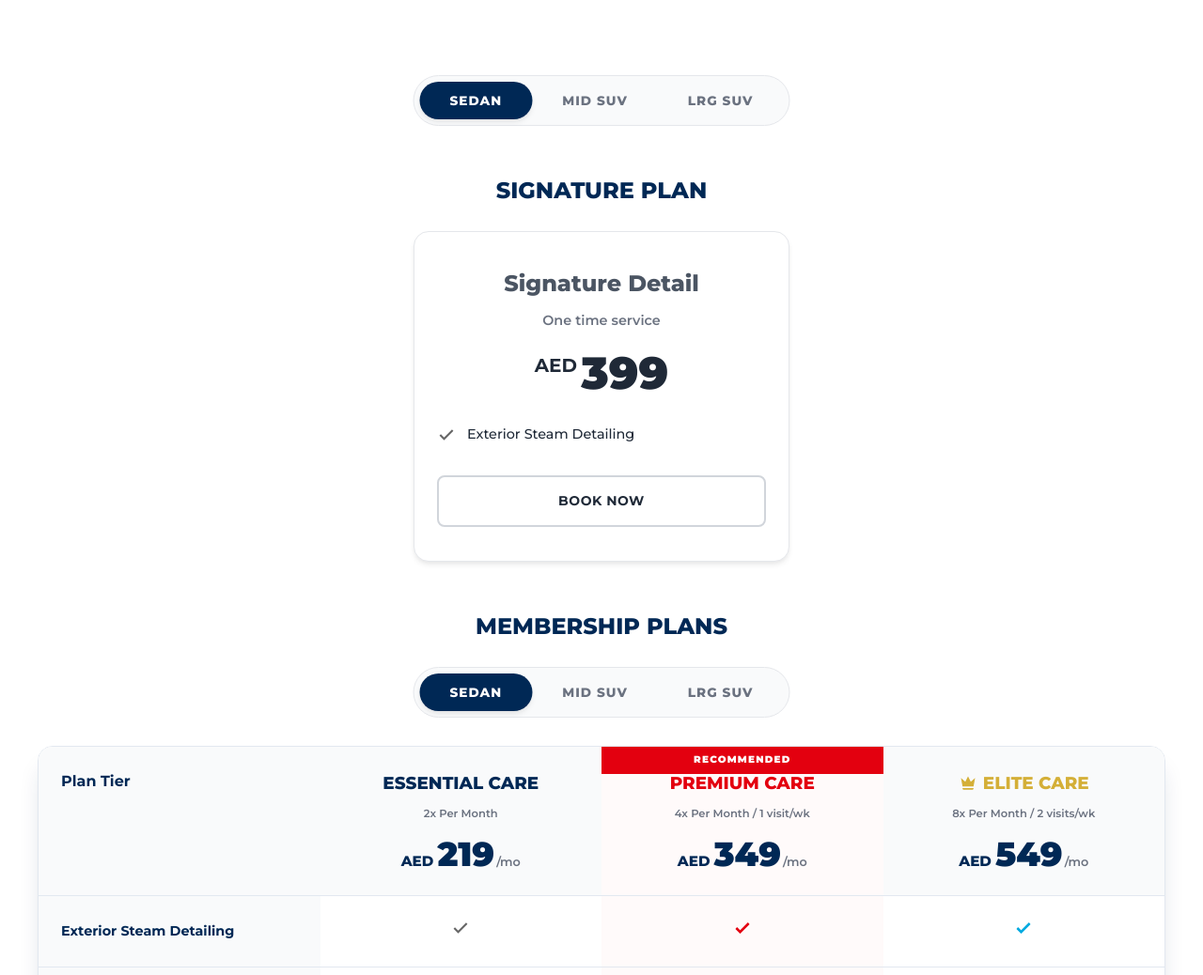
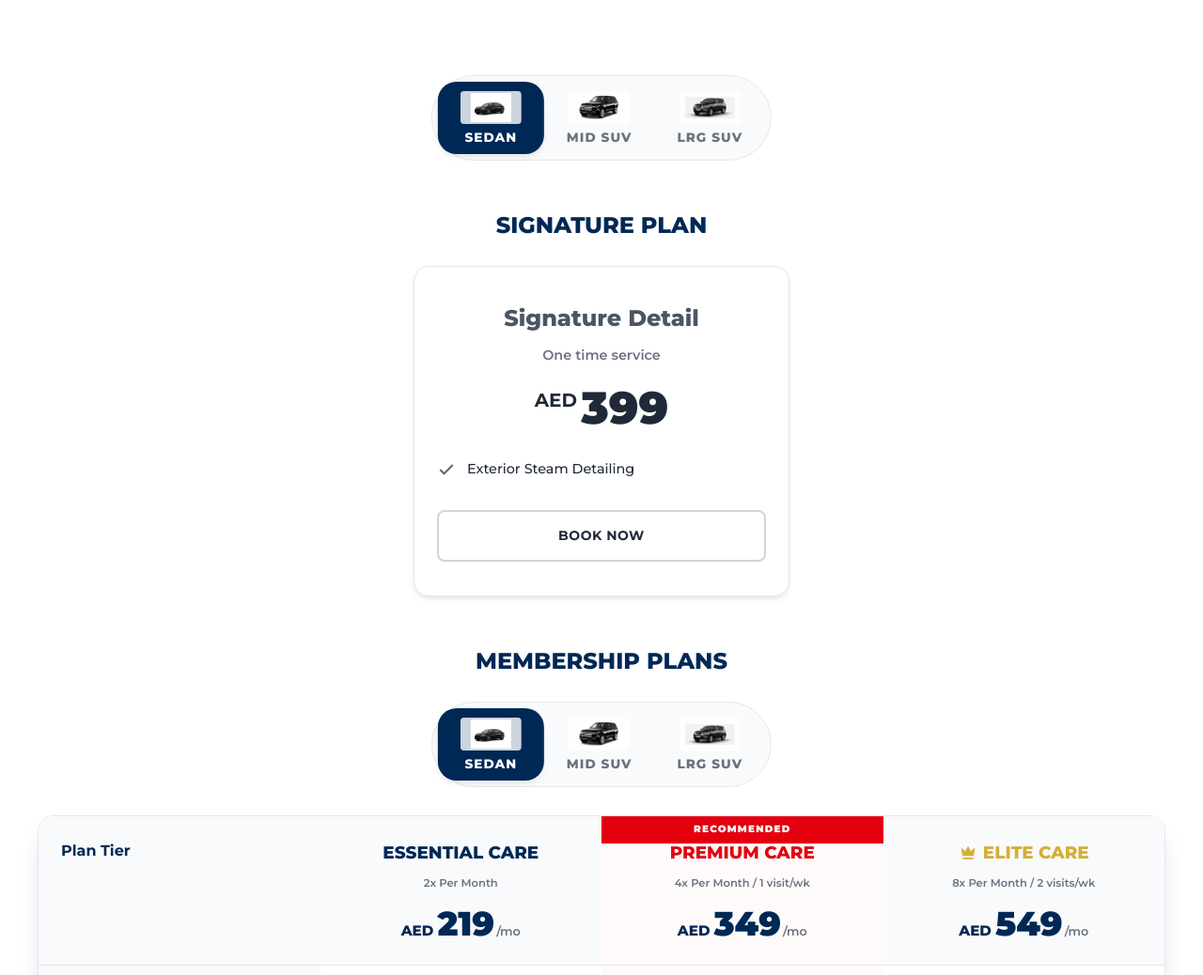
Before and after one commit to kilicacrv/washnroll, a plain HTML site: page index.html in a window 1280 px wide. Shown: the part 820-1858 px from the top of the page at 94% size. Drawn offline with Linux system fonts and the light colour scheme.

Commit message:
Add car images as icons to vehicle selection tabs

```diff
--- a/index.html
+++ b/index.html
@@ -135,13 +135,16 @@
       <!-- Vehicle Size Toggle (Tabs) -->
       <div class="pricing-tabs" role="tablist">
         <button class="tab-btn active" id="tab-sedan" role="tab" aria-selected="true" aria-controls="pricing-view" data-vehicle="sedan">
-          SEDAN
+          <img src="sedan.png" alt="Sedan" class="tab-icon">
+          <span>SEDAN</span>
         </button>
         <button class="tab-btn" id="tab-midsuv" role="tab" aria-selected="false" aria-controls="pricing-view" data-vehicle="midsuv">
-          MID SUV
+          <img src="midsuv.png" alt="Mid SUV" class="tab-icon">
+          <span>MID SUV</span>
         </button>
         <button class="tab-btn" id="tab-lrgsuv" role="tab" aria-selected="false" aria-controls="pricing-view" data-vehicle="lrgsuv">
-          LRG SUV
+          <img src="lrgsuv.png" alt="Large SUV" class="tab-icon">
+          <span>LRG SUV</span>
         </button>
       </div>
 
@@ -175,13 +178,16 @@
       <!-- Vehicle Size Toggle for Membership Plans -->
       <div class="pricing-tabs" role="tablist" style="margin-bottom: 30px;">
         <button class="tab-btn active" role="tab" aria-selected="true" aria-controls="pricing-view" data-vehicle="sedan">
-          SEDAN
+          <img src="sedan.png" alt="Sedan" class="tab-icon">
+          <span>SEDAN</span>
         </button>
         <button class="tab-btn" role="tab" aria-selected="false" aria-controls="pricing-view" data-vehicle="midsuv">
-          MID SUV
+          <img src="midsuv.png" alt="Mid SUV" class="tab-icon">
+          <span>MID SUV</span>
         </button>
         <button class="tab-btn" role="tab" aria-selected="false" aria-controls="pricing-view" data-vehicle="lrgsuv">
-          LRG SUV
+          <img src="lrgsuv.png" alt="Large SUV" class="tab-icon">
+          <span>LRG SUV</span>
         </button>
       </div>
 
--- a/style.css
+++ b/style.css
@@ -784,13 +784,26 @@ img {
   background: transparent;
   color: var(--text-muted);
   font-weight: 800;
-  padding: 12px 32px;
-  border-radius: 50px;
+  padding: 10px 24px;
+  border-radius: 20px;
   font-size: 0.85rem;
   cursor: pointer;
   transition: all var(--transition-fast);
   font-family: 'Montserrat', sans-serif;
   letter-spacing: 1px;
+  display: flex;
+  flex-direction: column;
+  align-items: center;
+  gap: 6px;
+}
+
+.tab-icon {
+  width: 65px;
+  height: 35px;
+  object-fit: contain;
+  border-radius: 4px;
+  background-color: rgba(255, 255, 255, 0.8);
+  padding: 2px 6px;
 }
 
 .tab-btn:hover {
```
Also changed, not shown: lrgsuv.png (added), midsuv.png (added), sedan.png (added).
